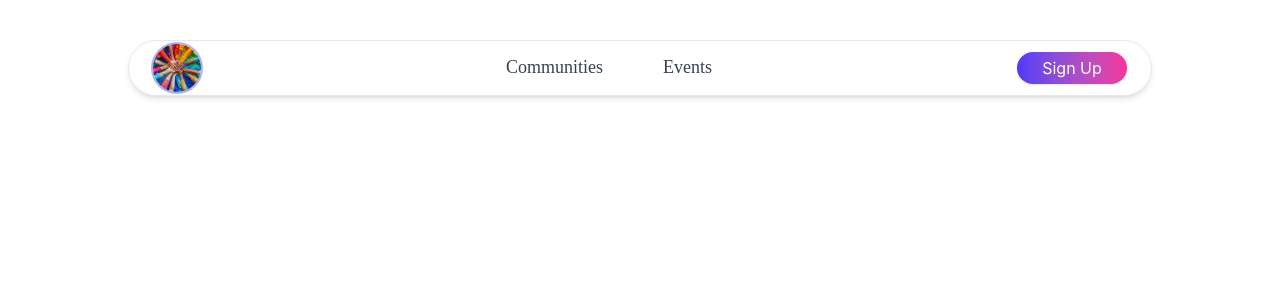
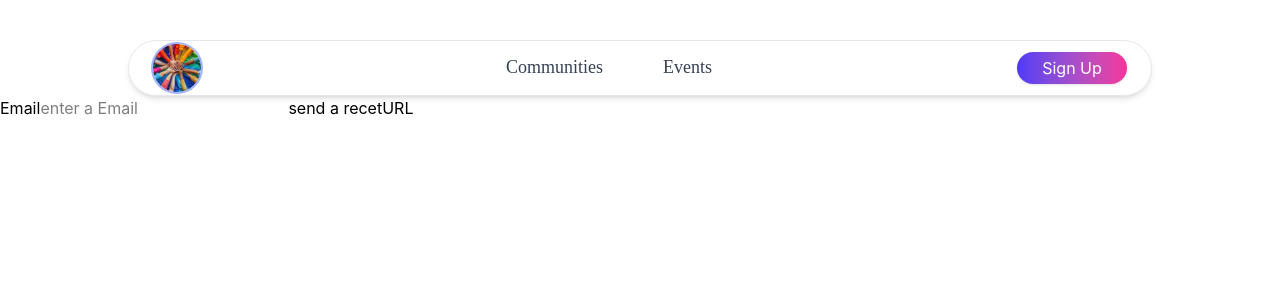
Before and after one commit to Tejashritagad-45/My-Full-Stack-Project, a React (Vite) app in the folder community-frontend/: page /#/forgot-Password in a window 1280 px wide. Shown: the top 300 px of the page. Built offline with nearby package versions, Linux system fonts and the light colour scheme; no server answers.

Commit message:
forgotpassword

```diff
--- a/community-frontend/src/App.jsx
+++ b/community-frontend/src/App.jsx
@@ -22,6 +22,7 @@ import { setExistingEventDetails } from '../store/slices/eventSlice'
 import HostDashboard from './pages/HostDashboard'
 import { Toaster } from "react-hot-toast"
 import ProtectedRoute from './pages/ProtectedRoute'
+import ForgotPassword from './pages/ForgotPassword'
 
 
 
@@ -130,6 +131,8 @@ if(loading){
           </ProtectedRoute>
         } />
 
+        <Route path='forgot-Password' element={<ForgotPassword/>}/>
+
       </Routes>
 
 
--- a/community-frontend/src/css/login.js
+++ b/community-frontend/src/css/login.js
@@ -36,5 +36,6 @@ export const styles = {
 
   successMsg: "text-center mt-2 text-xs font-semibold text-emerald-600 bg-emerald-50 py-1.5 rounded-lg animate-fade-in",
 
-  errorMsg: "text-pink-500 text-[10px] font-bold mt-1 ml-2 italic"
+  errorMsg: "text-pink-500 text-[10px] font-bold mt-1 ml-2 italic",
+  password:"text-end text-xs"
 };
--- /dev/null
+++ b/community-frontend/src/pages/ForgotPassword.jsx
@@ -0,0 +1,36 @@
+import axios from 'axios'
+import React, { useState } from 'react'
+
+const ForgotPassword = () => {
+    const SERVER_URL = `${import.meta.env.VITE_API_URL}/user`
+    console.log(SERVER_URL);
+
+    const [email, setEmail] = useState("");
+
+    async function forgotPasswordHandler() {
+        try {
+            const response =await axios.post(`${SERVER_URL}/forgot-password`,
+                {email},
+                { withCredentials: true }
+            )
+            console.log(response.data);
+        } catch (error) {
+            console.log(error);
+        }
+
+    }
+    return (
+        <div>
+
+            Email
+            <input type="text" placeholder='enter a Email' value={email}
+                onChange={(e) => setEmail(e.target.value)}
+            />
+
+
+            <button onClick={forgotPasswordHandler}>send a recetURL</button>
+        </div>
+    )
+}
+
+export default ForgotPassword
--- a/community-frontend/src/pages/Login.jsx
+++ b/community-frontend/src/pages/Login.jsx
@@ -176,6 +176,8 @@ const Login = () => {
             {Errors.password && <p className='error'> {Errors.password}</p>}
           </div>
 
+          <h2 className={styles.password} onClick={()=>navigate("/forgot-Password")}>forget password</h2>
+
           <button className={styles.btn}>login</button>
           <h2 className='message'>{msg}</h2>
 
```
